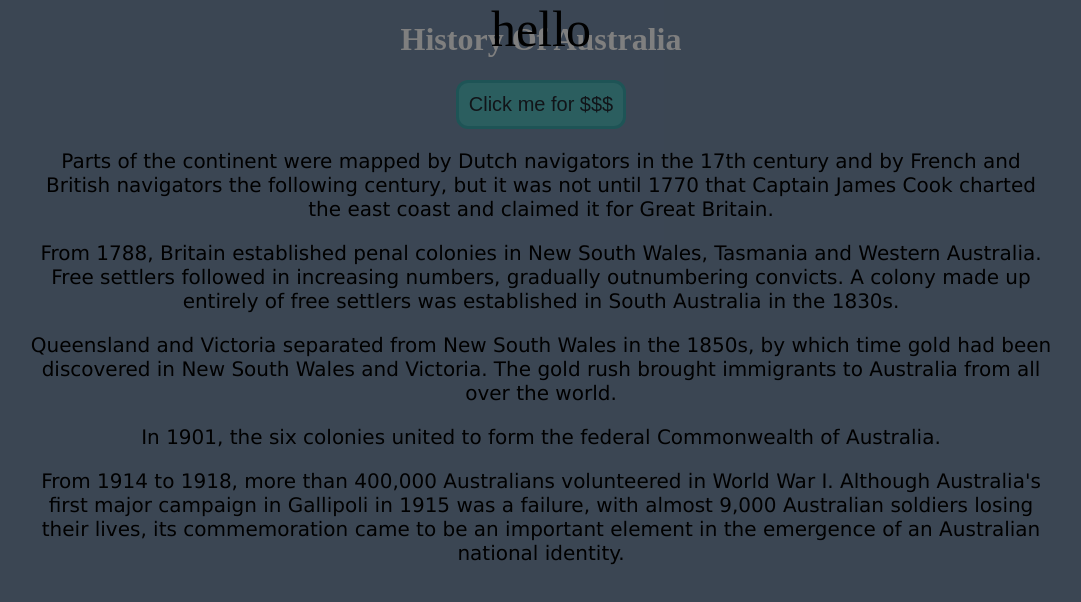
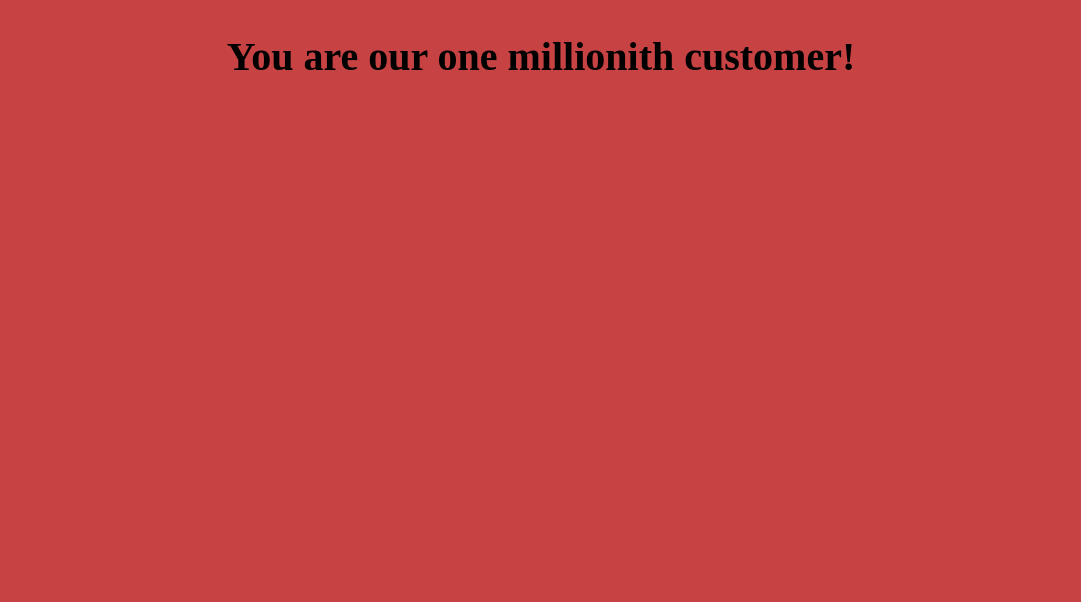
Before and after one commit to swifty132/online-websafety, a plain HTML site: page index.html in a window 1280 px wide. Both pictures are taken after a click on the button "Click me for $$$". Shown: the whole page, without its empty margins (99-1180 px from the left). Drawn offline with Linux system fonts and the light colour scheme.

Commit message:
Added like, too much..

```diff
--- a/index.html
+++ b/index.html
@@ -5,14 +5,14 @@
     <link rel="stylesheet" type="text/css" href="style.css">
   </head>
 
+  <div id="popup" onclick="off()">
+    <h2 id="p-title">You are our one millionith customer!<h2>
+  </div>
+
   <body>
-    <div id="popup" onclick="off()">
-      hello
-    </div>
-
   	<div id="page">
       <h1>History Of Australia</h1>
-      <button id="but1" onclick="buttonFunc()" type="button"><span>Click me for $$$</span></button>
+      <button id="but1" onclick="pressedButton()" type="button"><span>Click me for $$$</span></button>
 
       <p>Parts of the continent were mapped by Dutch navigators in the 17th century and by French and British navigators the following century, but it was not until 1770 that Captain James Cook charted the east coast and claimed it for Great Britain.</p>
       <p>From 1788, Britain established penal colonies in New South Wales, Tasmania and Western Australia. Free settlers followed in increasing numbers, gradually outnumbering convicts. A colony made up entirely of free settlers was established in South Australia in the 1830s.</p>
--- a/main.js
+++ b/main.js
@@ -1,15 +1,30 @@
-function buttonFunc() {
-    alert("MUWHAHAHAHA")
-    on()
-}
+const popData = {
+        "tech-support": {
+            "name": "Tech Support Scam",
+            "title": "Your PC has a virus!",
+            "description": "A virus on your pc.."
+        }
+    };
+
+var details = popData;
+
+function pressedButton() {
+    //alert("MUWHAHAHAHA")
+    on();
+};
 
 function on() {
-document.getElementById("popup").style.display = "block";
-}
+    document.getElementById("popup").style.display = "block";
+    document.getElementById("p-title").innerHTML = popData[1]["title"];
+    console.log(document.getElementById("p-title").innerHTML);
+    console.log(popData);
+};
 
 function off() {
-document.getElementById("popup").style.display = "none";
-}
+    document.getElementById("popup").style.display = "none";
+};
+
+
 
 /*var element = document.getElementById("page");
     var orig_content = element.innnerHTML;
--- a/style.css
+++ b/style.css
@@ -19,16 +19,17 @@ p {
 
 button {
   border-radius: 12px;
-  border: 3px solid #24b5ae;
+  border: 3px solid rgb(36, 181, 174);
   font-size: 20px;
   padding: 10px;
-  background-color: #49d1ca;
+  background-color: rgb(73, 209, 202);
   transition-duration: 0.3s;
-  opacity: 70%;
   cursor: pointer;
 }
 button:hover {
-  opacity: 100%;
+  background-color: rgb(93, 229, 222);
+  border: 3px solid rgb(56, 191, 184);
+  transform: scale(1.05, 1.05);
 }
 
 
@@ -42,9 +43,13 @@ button:hover {
   left: 0;
   right: 0;
   bottom: 0;
-  background-color: rgba(0,0,0,0.5);
+  background-color: rgba(199, 66, 66);
   z-index: 2;
   cursor: pointer;
+}
+
+h2 {
+  font-size: 40px;
   text-align: center;
-  font-size: 50px;
+  color: black;
 }
```
Also changed, not shown: popups.json (added, +7 -0 lines).
